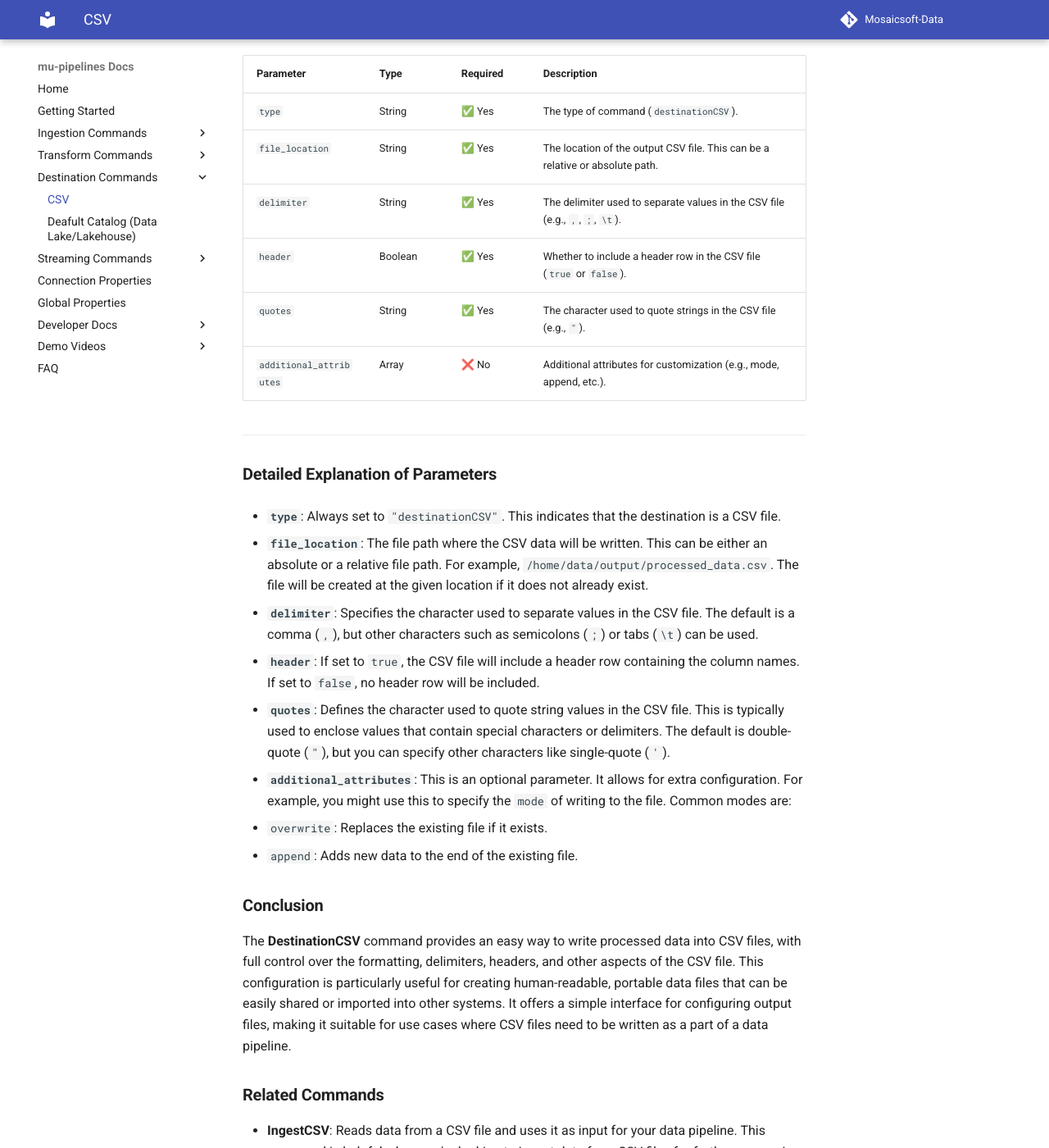
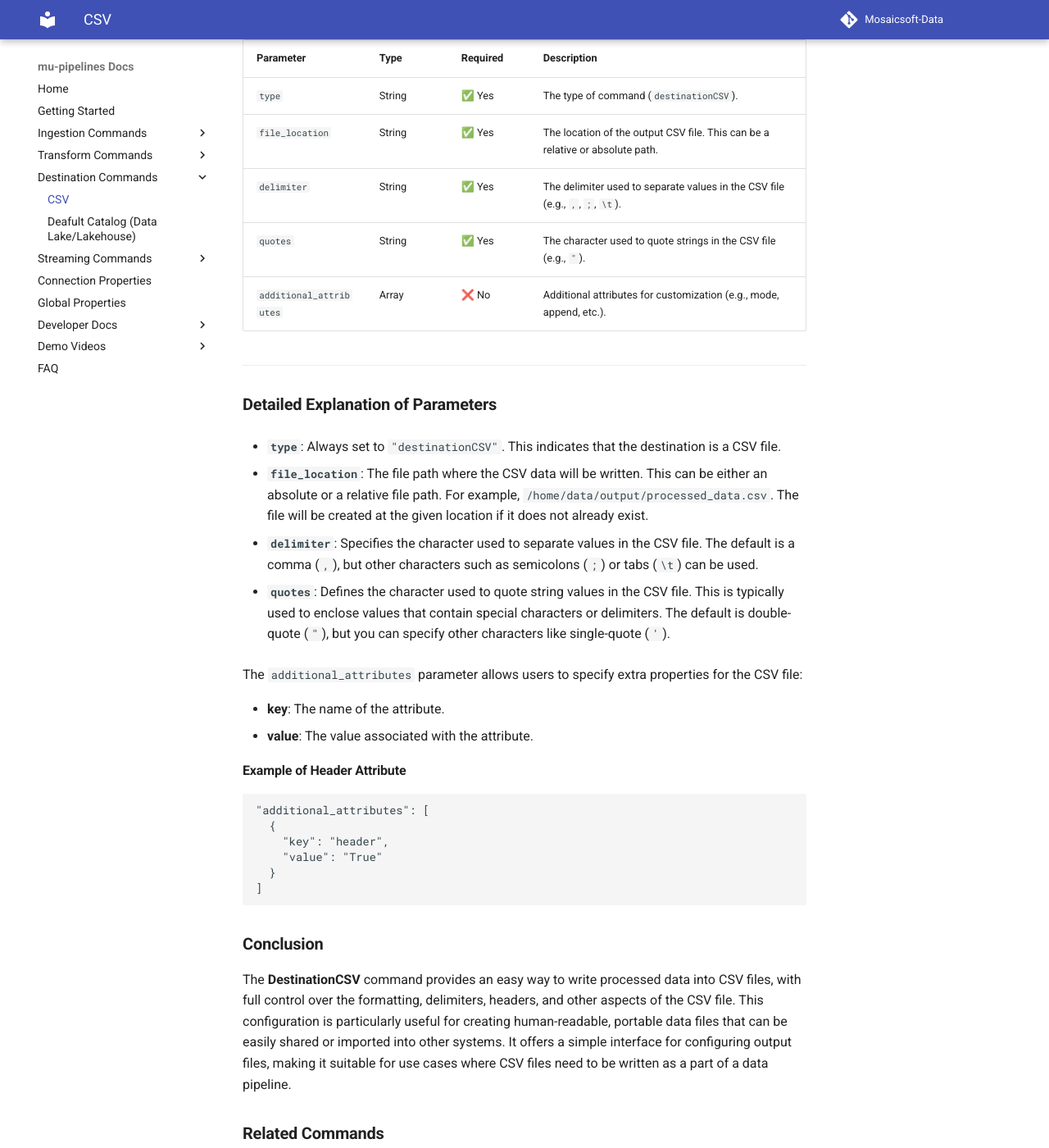
Before and after one commit to Mosiacsoft/mu-pipelines-doc, an MkDocs documentation site: the page built from docs/destination-command/destinationCSV.md, in a window 1280 px wide and 1400 px high, scrolled down 655 px. Shown: the whole window at 82% size. Built offline with MkDocs 1.6.1 and Material for MkDocs 9.7.7, drawn with Linux system fonts in a browser that asks for light colours; old or Windows-style settings are respelled for this version of MkDocs; some of the changed text lies outside the part shown.

Commit message:
updating header property

````diff
--- a/docs/destination-command/destinationCSV.md
+++ b/docs/destination-command/destinationCSV.md
@@ -9,7 +9,6 @@ The **DestinationCSV** command is used to specify the destination for writing da
       "type": "destinationCSV",
       "file_location": "/home/data/output/processed_data.csv",
       "delimiter": ",",
-      "header": true,
       "quotes": "\"",
       "additional_attributes": [
         { "key": "mode", "value": "overwrite" }
@@ -29,7 +28,6 @@ The **DestinationCSV** command is used to specify the destination for writing da
 | `type`                | String  | ✅ Yes    | The type of command (`destinationCSV`).                                                  |
 | `file_location`       | String  | ✅ Yes    | The location of the output CSV file. This can be a relative or absolute path. |
 | `delimiter`           | String  | ✅ Yes    | The delimiter used to separate values in the CSV file (e.g., `,`, `;`, `\t`). |
-| `header`              | Boolean | ✅ Yes    | Whether to include a header row in the CSV file (`true` or `false`).          |
 | `quotes`          | String  | ✅ Yes    | The character used to quote strings in the CSV file (e.g., `"`).              |
 | `additional_attributes`| Array   | ❌ No     | Additional attributes for customization (e.g., mode, append, etc.).           |
 
@@ -43,13 +41,23 @@ The **DestinationCSV** command is used to specify the destination for writing da
 
 - **`delimiter`**: Specifies the character used to separate values in the CSV file. The default is a comma (`,`), but other characters such as semicolons (`;`) or tabs (`\t`) can be used.
 
-- **`header`**: If set to `true`, the CSV file will include a header row containing the column names. If set to `false`, no header row will be included.
-
 - **`quotes`**: Defines the character used to quote string values in the CSV file. This is typically used to enclose values that contain special characters or delimiters. The default is double-quote (`"`), but you can specify other characters like single-quote (`'`).
 
-- **`additional_attributes`**: This is an optional parameter. It allows for extra configuration. For example, you might use this to specify the `mode` of writing to the file. Common modes are:
-  - `overwrite`: Replaces the existing file if it exists.
-  - `append`: Adds new data to the end of the existing file.
+The `additional_attributes` parameter allows users to specify extra properties for the CSV file:
+
+- **key**: The name of the attribute.
+- **value**: The value associated with the attribute.
+
+#### **Example of Header Attribute**
+
+```json
+"additional_attributes": [
+  {
+    "key": "header",
+    "value": "True"
+  }
+]
+```
 
 ### **Conclusion**
 
````
Also changed, not shown: site/index.html.
